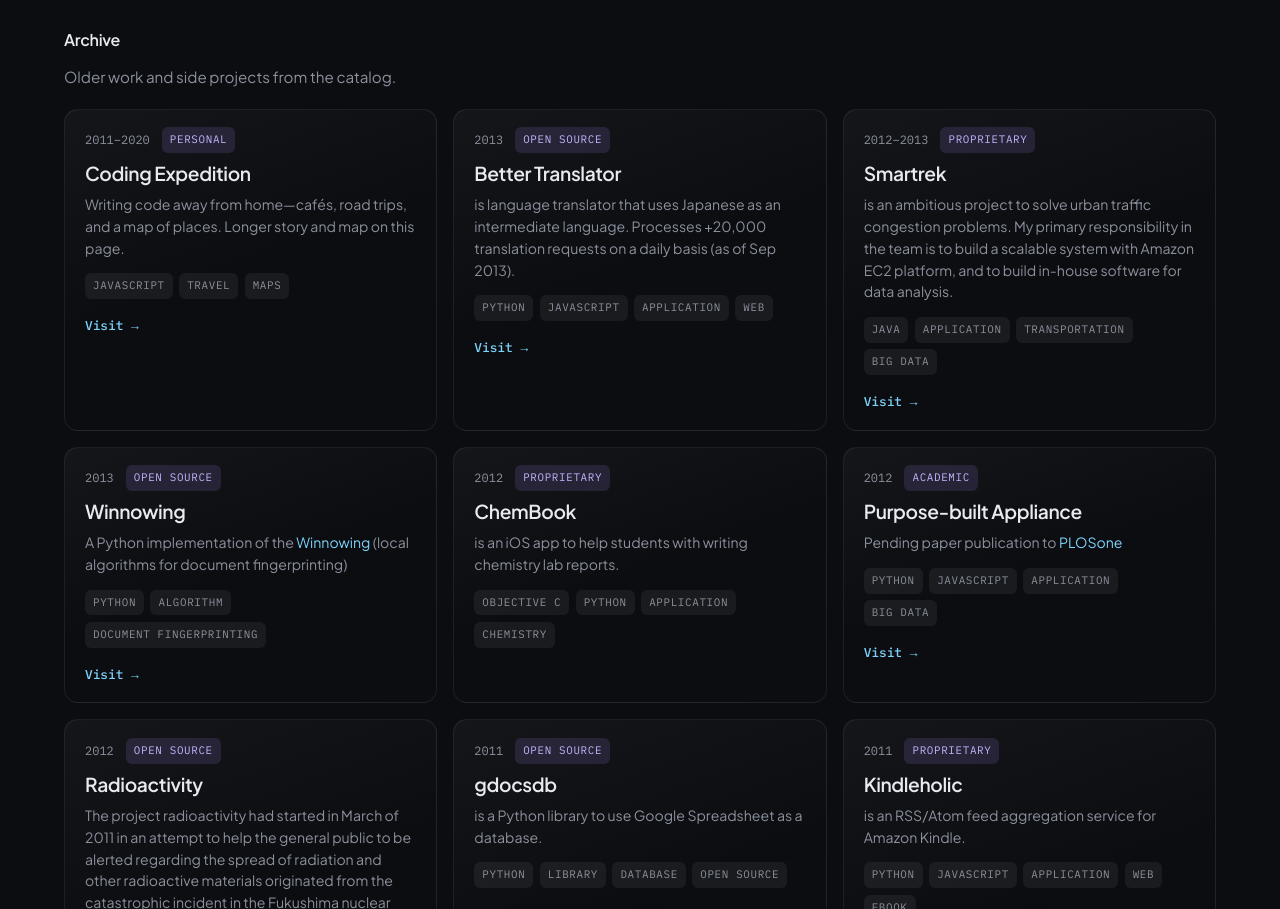
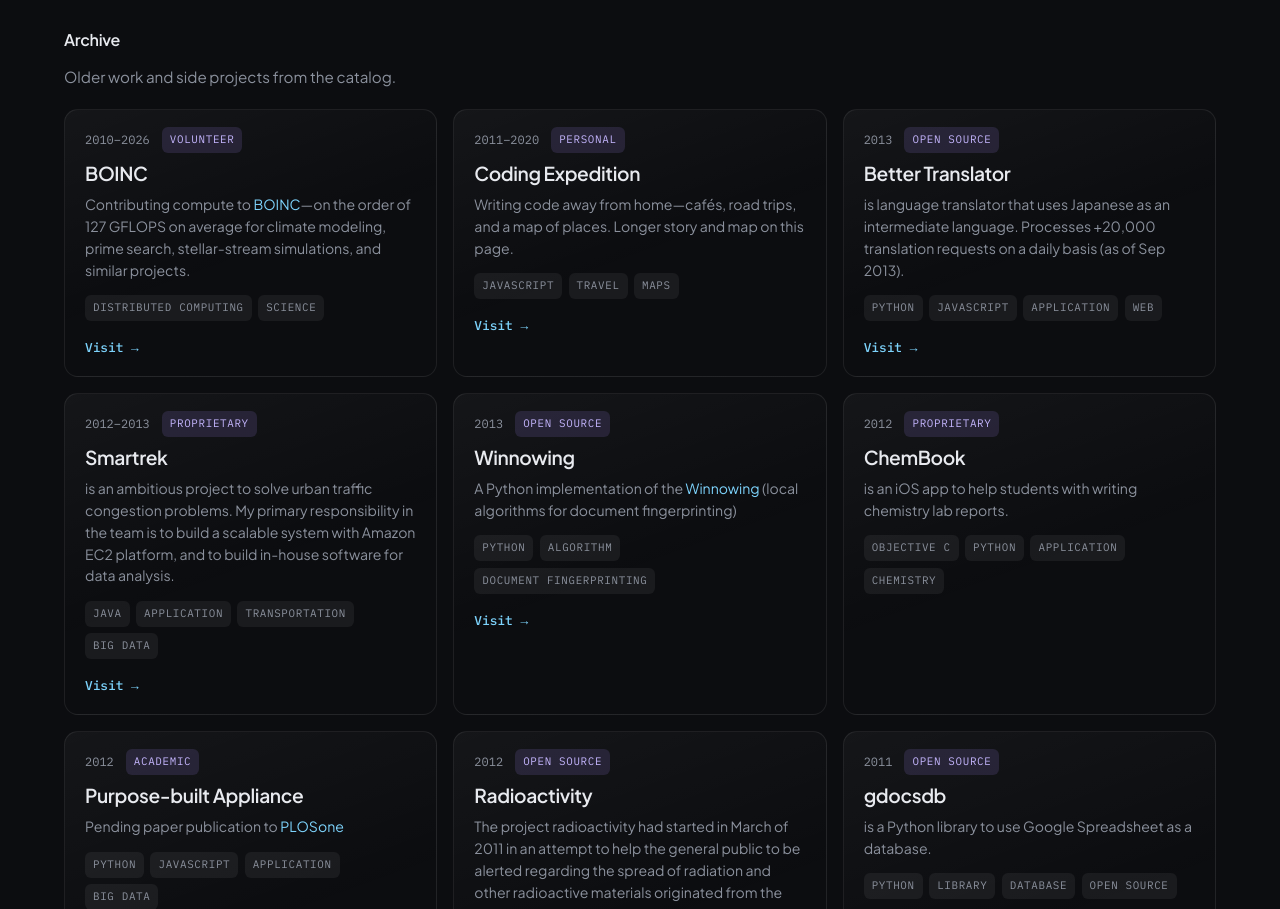
Before and after one commit to suminb/web, an Astro site: page / in a window 1280 px wide. Shown: the part 1540-2449 px from the top of the page. Built offline with nearby package versions, Linux system fonts and the light colour scheme; Astro itself is replaced by a stand-in of ours.

Commit message:
docs: move BOINC to projects archive, drop Volunteer Works section
Add a BOINC entry to projects.json (boincstats + summary) so it appears in the
home Archive. Remove the redundant Volunteer Works section from
data/experience_summary.md, including the unused [seoul] link reference.

Made-with: Cursor

```diff
--- a/projects.json
+++ b/projects.json
@@ -7,6 +7,15 @@
         "languages": ["JavaScript"],
         "keywords": ["travel", "maps"],
         "description": "Writing code away from home—cafés, road trips, and a map of places. Longer story and map on this page."
+    },
+    {
+        "name": "BOINC",
+        "url": "https://boincstats.com/en/stats/-1/user/detail/a077d8a4dee6d1c4836f80c4ebcdb8bb/",
+        "year": [2010, 2026],
+        "type": "volunteer",
+        "languages": [],
+        "keywords": ["distributed computing", "science"],
+        "description": "Contributing compute to <a href=\"https://en.wikipedia.org/wiki/Berkeley_Open_Infrastructure_for_Network_Computing\">BOINC</a>—on the order of 127 GFLOPS on average for climate modeling, prime search, stellar-stream simulations, and similar projects."
     },
     {
         "name": "Better Translator",
```
Also changed, not shown: data/experience_summary.md (+0 -11 lines).
